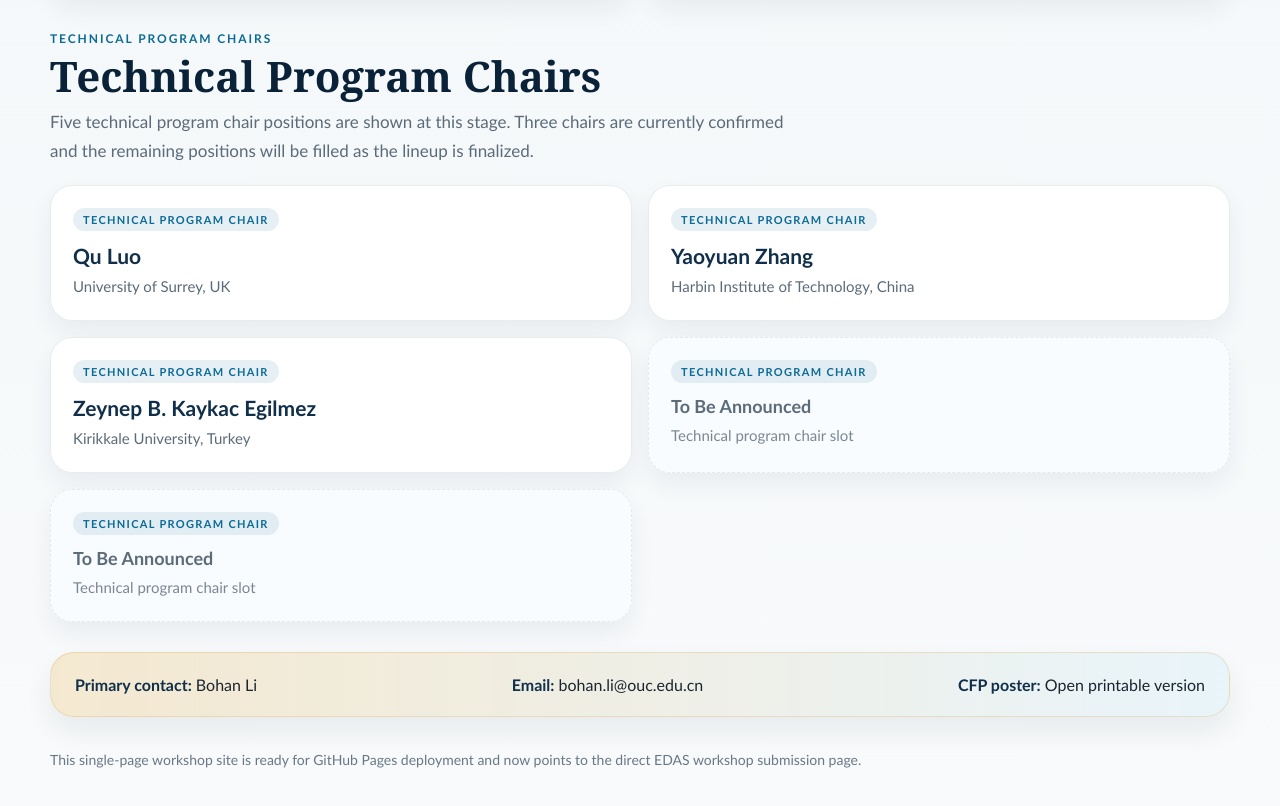
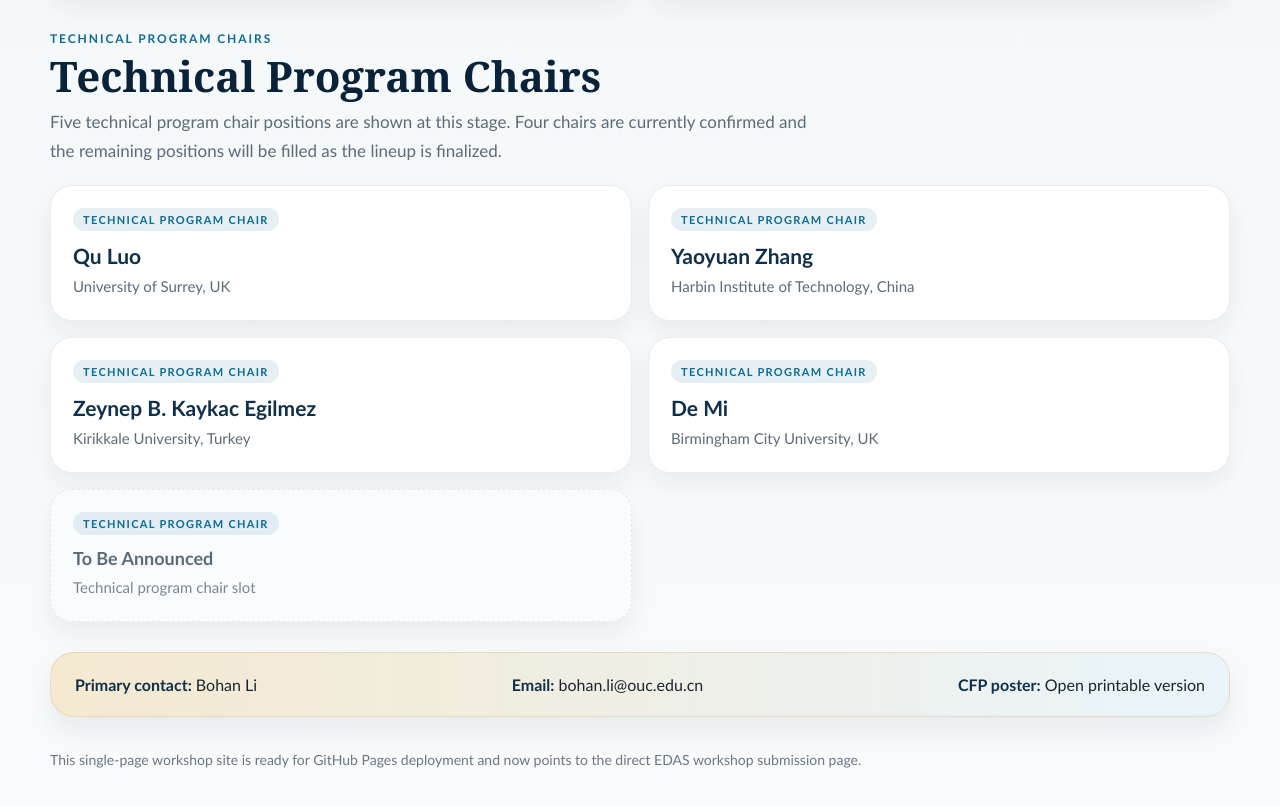
Before and after one commit to bhli168/pimrc2026-SAAM-Page, a plain HTML site: page index.html in a window 1280 px wide. Shown: the part 4275-5081 px from the top of the page. Drawn offline with Linux system fonts and the light colour scheme.

Commit message:
Add De Mi to TPC

```diff
--- a/index.html
+++ b/index.html
@@ -955,7 +955,7 @@
         <span class="section-kicker">Technical Program Chairs</span>
         <h2 class="section-title">Technical Program Chairs</h2>
         <p class="section-copy">
-          Five technical program chair positions are shown at this stage. Three chairs are currently confirmed and the
+          Five technical program chair positions are shown at this stage. Four chairs are currently confirmed and the
           remaining positions will be filled as the lineup is finalized.
         </p>
       </div>
@@ -976,10 +976,10 @@
           <h3>Zeynep B. Kaykac Egilmez</h3>
           <p>Kirikkale University, Turkey</p>
         </article>
-        <article class="organizer-card placeholder">
+        <article class="organizer-card">
           <span class="organizer-role">Technical Program Chair</span>
-          <h3>To Be Announced</h3>
-          <p>Technical program chair slot</p>
+          <h3>De Mi</h3>
+          <p>Birmingham City University, UK</p>
         </article>
         <article class="organizer-card placeholder">
           <span class="organizer-role">Technical Program Chair</span>
```
Also changed, not shown: PIMRC2026_SAAM_CFP_poster.html (+1 -1 lines).
